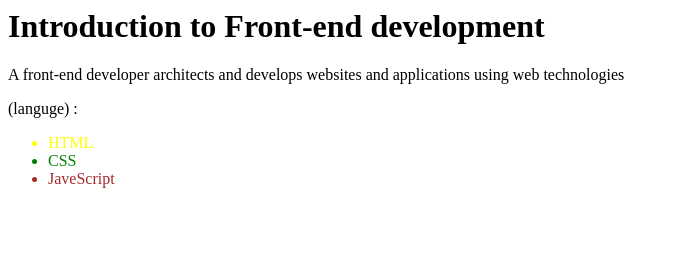
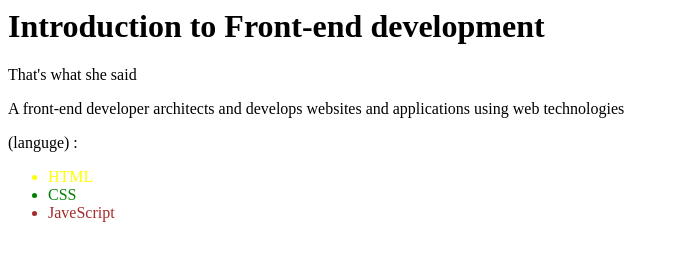
Before and after one commit to DinoKolega/front-end-development-, a plain HTML site: page index.html in a window 1280 px wide. Shown: the whole page, without its empty margins (0-679 px from the left). Drawn offline with Linux system fonts and the light colour scheme.

Commit message:
New Paragraph Added

```diff
--- a/index.html
+++ b/index.html
@@ -1,4 +1,5 @@
 <h1>Introduction to Front-end development</h1>
+<p> That's what she said</p>
 <p>A front-end developer architects and develops websites and applications using web technologies</p>
 (languge) :
 <ul>
```
